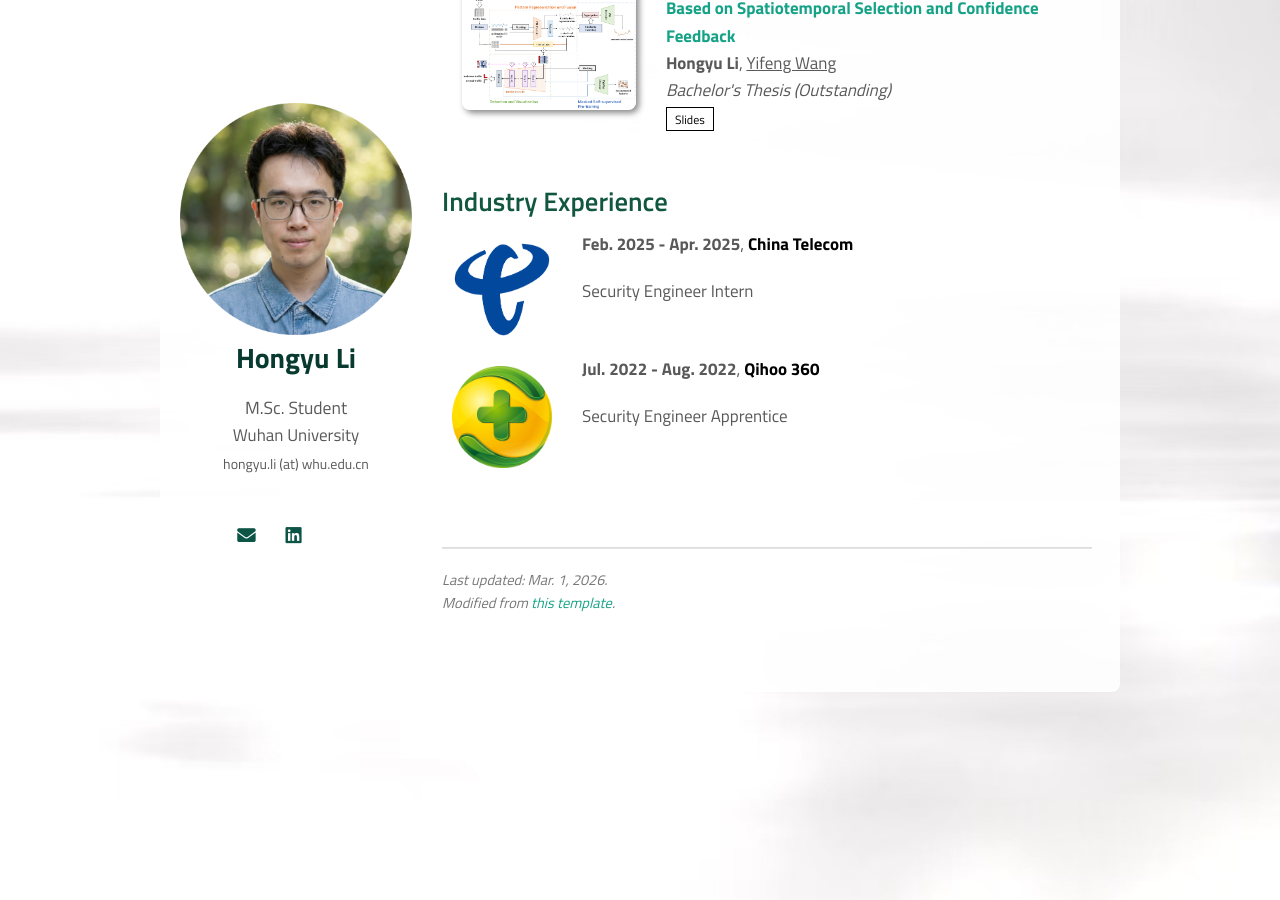
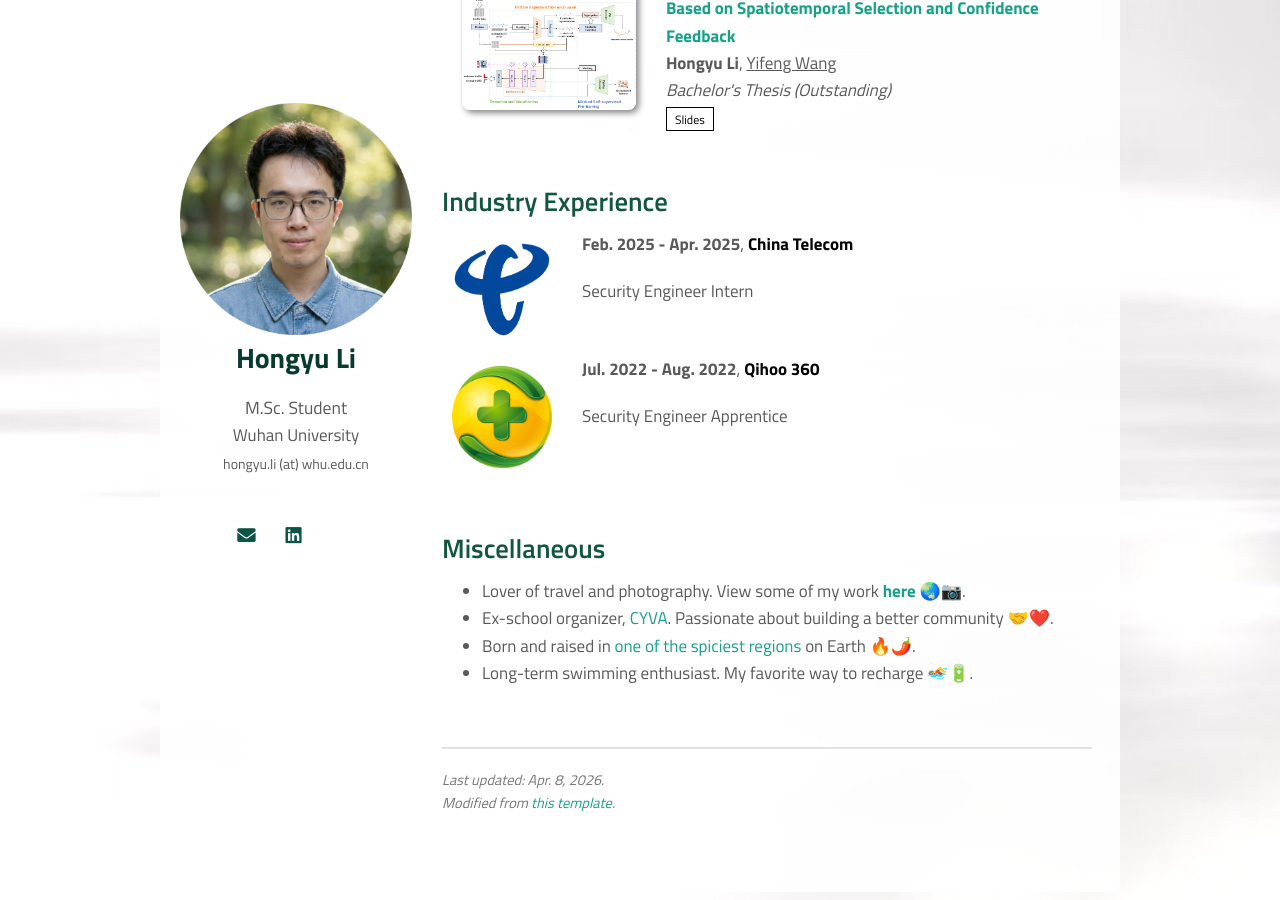
Before and after one commit to hueyleee/hueyleee.github.io, a Jekyll site: the page built from index.md, in a window 1280 px wide and 900 px high, scrolled down 1577 px. Built offline with Jekyll 4.4.1, drawn with Linux system fonts in a browser that asks for light colours; nearby versions of some CDN libraries; a style sheet for code colours, icons or effects is not loaded.

Commit message:
New page added

```diff
--- a/_layouts/homepage.html
+++ b/_layouts/homepage.html
@@ -21,16 +21,16 @@
     <link rel=stylesheet href=https://cdnjs.cloudflare.com/ajax/libs/font-awesome/5.11.2/css/all.min.css integrity="sha256-+N4/V/SbAFiW1MPBCXnfnP9QSN3+Keu+NlB+0ev/YKQ=" crossorigin=anonymous>
 
     {% if site.font == "Sans Serif" %}
-    <link rel="stylesheet" href="./assets/css/font_sans_serif.css">
+    <link rel="stylesheet" href="{{ "/assets/css/font_sans_serif.css" | relative_url }}">
     {% else %}
-    <link rel="stylesheet" href="./assets/css/font.css">
+    <link rel="stylesheet" href="{{ "/assets/css/font.css" | relative_url }}">
     {% endif %}
     {% if site.auto_dark_mode %}
-    <link rel="stylesheet" href="./assets/css/style.css">
-    <link rel="stylesheet" href="./assets/css/publications.css">
+    <link rel="stylesheet" href="{{ "/assets/css/style.css" | relative_url }}">
+    <link rel="stylesheet" href="{{ "/assets/css/publications.css" | relative_url }}">
     {% else %}
-    <link rel="stylesheet" href="./assets/css/style-no-dark-mode.css">
-    <link rel="stylesheet" href="./assets/css/publications-no-dark-mode.css">
+    <link rel="stylesheet" href="{{ "/assets/css/style-no-dark-mode.css" | relative_url }}">
+    <link rel="stylesheet" href="{{ "/assets/css/publications-no-dark-mode.css" | relative_url }}">
     {% endif %}
 
     <style>
@@ -125,7 +125,7 @@
 
         <br>
         {% if site.avatar %}
-        <a class="image avatar"><img src="{{ site.avatar }}" alt="avatar" /></a>
+        <a class="image avatar"><img src="{{ site.avatar | relative_url }}" alt="avatar" /></a>
         {% endif %}
 
         <h1>{{ site.title }}</h1>
--- a/index.md
+++ b/index.md
@@ -68,15 +68,18 @@ Prior to my current studies, I earned my B.Sc. degree from [Hainan University](h
     </div>
 </div>
 
-<!--
+<br>
+
 ## Miscellaneous
 
-*
- -->
+* Lover of travel and photography. View some of my work [<b>here</b>](/photography/) 🌏📷.
+* Ex-school organizer, [CYVA](https://www.linkedin.com/company/chinese-young-volunteers-association/). Passionate about building a better community 🤝❤️.
+* Born and raised in [one of the spiciest regions](https://thechina.travel/explore/food/China's-Spiciest-Province-How-Fierce-Is-Their-Chili-Pepper-Rivalry/) on Earth 🔥🌶️.
+* Long-term swimming enthusiast. My favorite way to recharge 🏊🔋.
 
 <div style="text-align: left; margin-top: 60px; font-size: 0.85em; color: #777;">
     <hr style="border: 0; border-top: 1px solid #ddd; margin-bottom: 20px;">
-    <i>Last updated: Mar. 1, 2026.</i>
+    <i>Last updated: Apr. 8, 2026.</i>
     <br>
     <i>Modified from <a href="https://github.com/yaoyao-liu/minimal-light">this template</a>.</i>
 </div>
```
Also changed, not shown: _layouts/page.html (added, +210 -0 lines), photography/index.md (added, +20 -0 lines), 2 other files.
